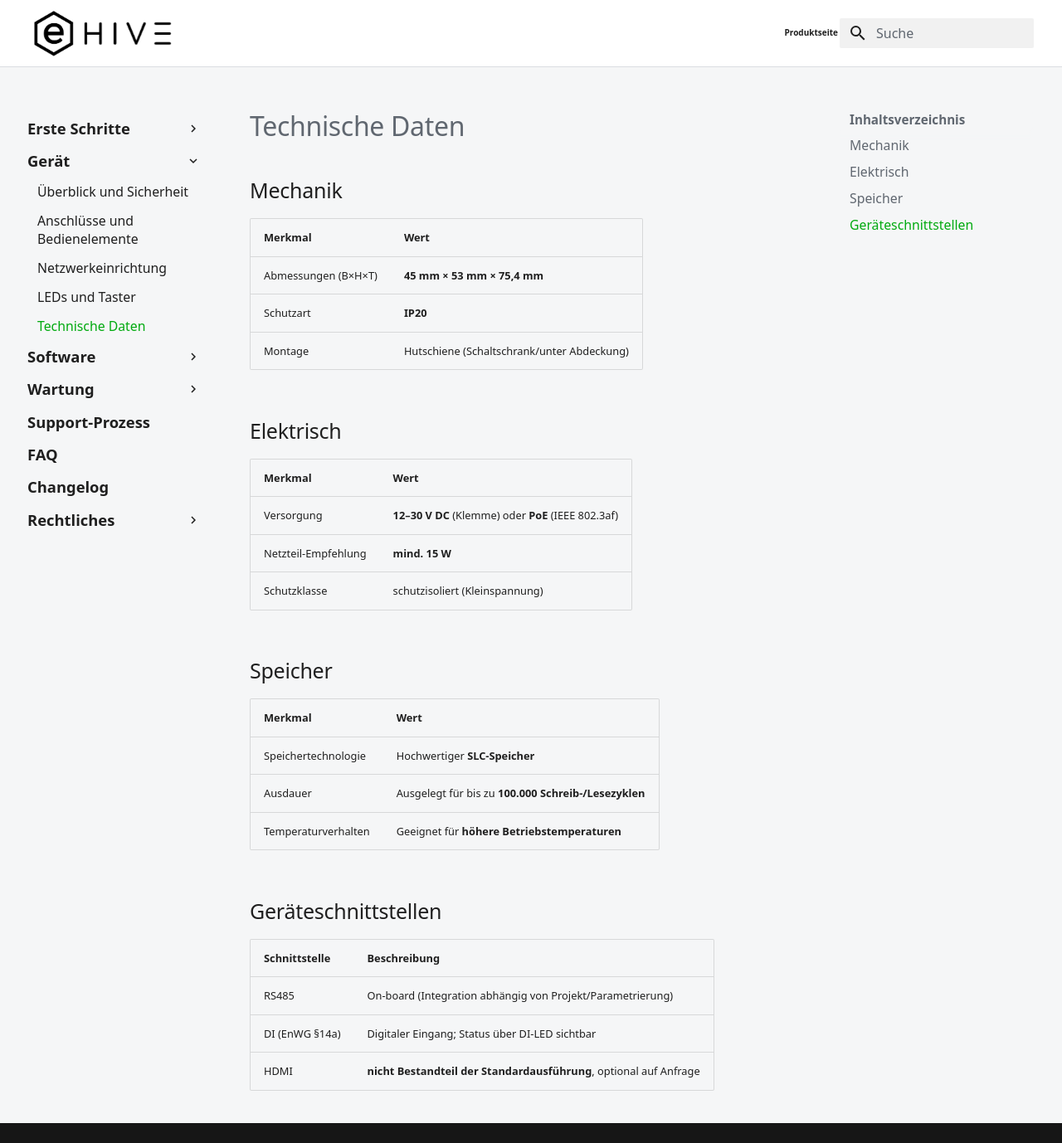
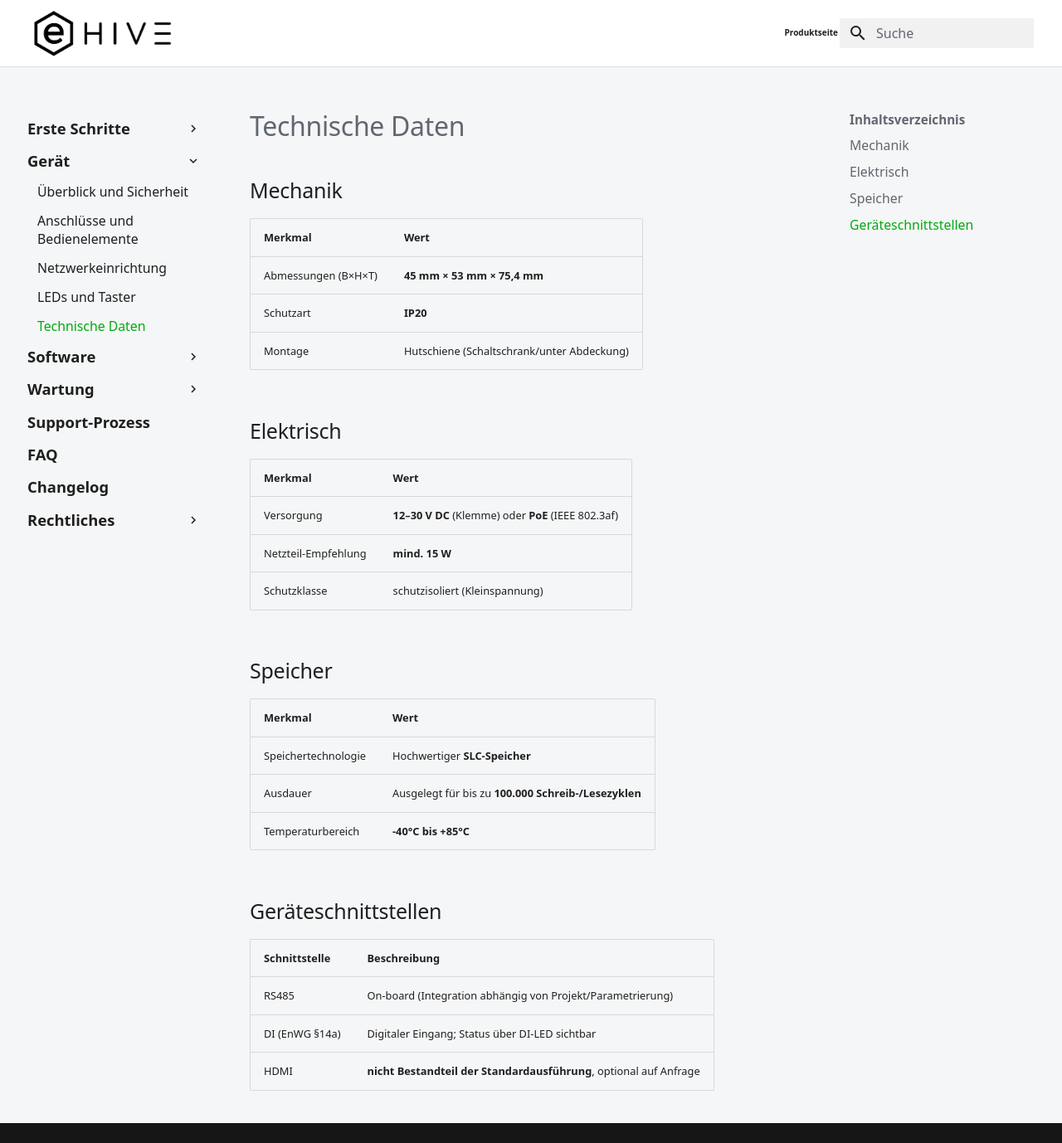
Before and after one commit to ehive-dev/doc, an MkDocs documentation site: the page built from docs/hardware/specs.md, in a window 1280 px wide and 1378 px high. Shown: the whole window at 83% size. Built offline with MkDocs 1.6.1 and Material for MkDocs 9.7.7, drawn with Linux system fonts in a browser that asks for light colours.

Commit message:
Add storage temperature range details

```diff
--- a/docs/hardware/specs.md
+++ b/docs/hardware/specs.md
@@ -22,7 +22,7 @@
 |---|---|
 | Speichertechnologie | Hochwertiger **SLC-Speicher** |
 | Ausdauer | Ausgelegt für bis zu **100.000 Schreib-/Lesezyklen** |
-| Temperaturverhalten | Geeignet für **höhere Betriebstemperaturen** |
+| Temperaturbereich | **-40°C bis +85°C** |
 
 ## Geräteschnittstellen
 
```
Also changed, not shown: docs/hardware/overview.md (+1 -1 lines).
